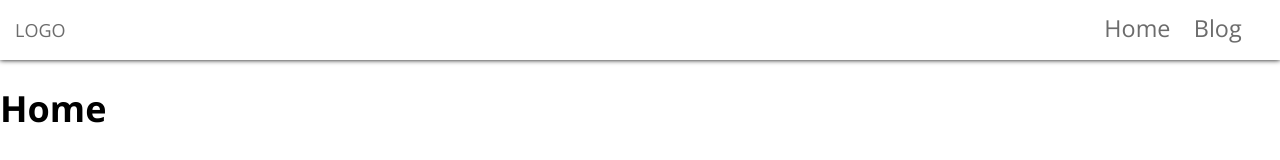
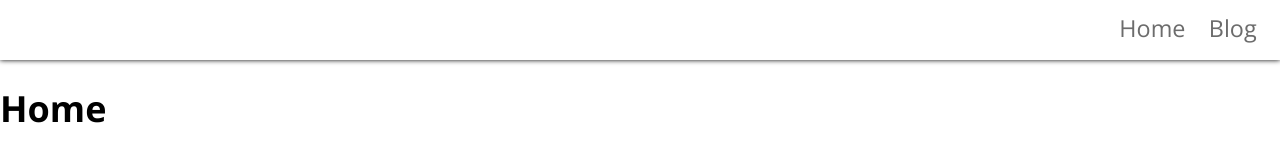
Before and after one commit to Hysumi/react-blog, a React (Create React App) app: page / in a window 1280 px wide. Shown: the top 160 px of the page. Built offline with nearby package versions, Linux system fonts and the light colour scheme.

Commit message:
Header: Refactoring header

```diff
--- a/src/components/NavigationBar/NavigationBar.js
+++ b/src/components/NavigationBar/NavigationBar.js
@@ -1,12 +1,11 @@
 import React, { Component } from "react";
-import { NavigationContainer, NavItem, Header, Logo } from "./NavigationBar.style";
+import { HeaderContainer, NavigationContainer, NavItem } from "./NavigationBar.style";
 import { HomeColor, BlogColor, TitleColor } from "../../theme/variables";
 
 class NavigationBar extends Component {
     render () {
         return (
-            <Header navigationcolor={TitleColor}>
-                <Logo>LOGO</Logo>
+            <HeaderContainer>
                 <NavigationContainer>
                     <NavItem navigationcolor={TitleColor} maincolor={HomeColor} to="/">
                         Home
@@ -15,7 +14,7 @@ class NavigationBar extends Component {
                         Blog
                     </NavItem>
                 </NavigationContainer>
-            </Header>
+            </HeaderContainer>
         );
     }
 }
--- a/src/components/NavigationBar/NavigationBar.style.js
+++ b/src/components/NavigationBar/NavigationBar.style.js
@@ -1,26 +1,24 @@
 import styled from "styled-components";
 import { Link } from "react-router-dom";
+import { Flex } from "../../theme/grid";
 
-export const Header = styled.header`
-    position: fixed;
-    display: block;
-    width: 100%;
-    background: white;
-    color: ${(props) => props.navigationcolor};
+export const HeaderContainer = styled(Flex)`
+    position: Fixed;
+    color: white;
     height: 60px;
+    width: 100%
     box-shadow: 0px 0px 5px black;
 `;
 
-export const NavigationContainer = styled.nav`
-    margin: 0;
-    padding: 0;
+export const NavigationContainer = styled(Flex)`
+    right: 0;
+    top: 20%;
     position: absolute;
-    top: 20%;
-    right: 15px;
 `;
 
 export const NavItem = styled(Link)`
     margin-right: 1em;
+    top: 20%;
     font-size: 1.3em;
     cursor: pointer;
     position: relative;
@@ -31,7 +29,7 @@ export const NavItem = styled(Link)`
         position: absolute;
         width: 100%;
         height: 2px;
-        bottom: 0;
+        top: 1.5em;
         left: 0;
         background-color: ${(props) => props.maincolor};
         visibility: hidden;
@@ -46,9 +44,3 @@ export const NavItem = styled(Link)`
         transform: scaleX(1);
     }
 `;
-
-export const Logo = styled.div`
-    top: 30%;
-    left: 15px;
-    position: absolute;
-`;
```
